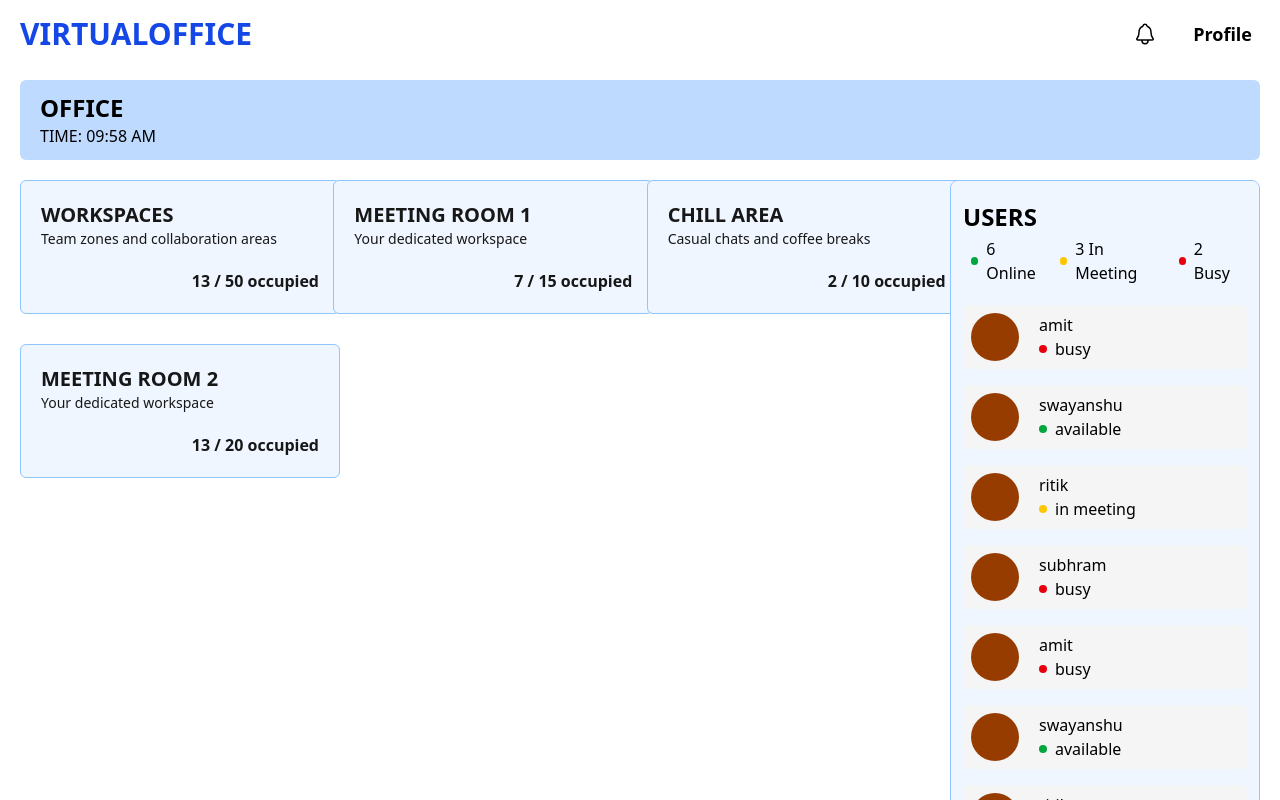
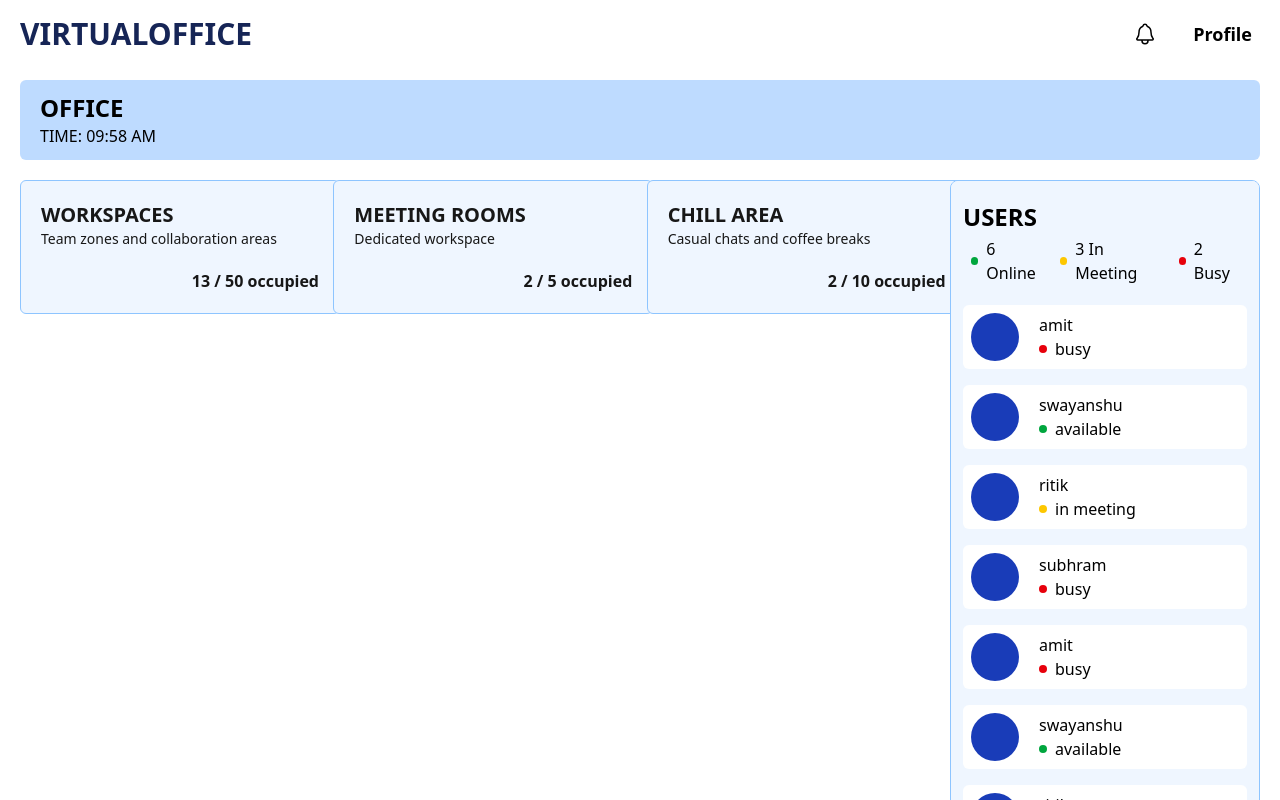
Before and after one commit to Swayanshu004/virtualoffice, a React (Vite) app: page / in a window 1280 px wide. Shown: the top 800 px of the page. Built offline with nearby package versions, Linux system fonts and the light colour scheme.

Commit message:
add meeting room

```diff
--- a/src/App.tsx
+++ b/src/App.tsx
@@ -1,21 +1,24 @@
 import { useState } from 'react'
-import { BrowserRouter, Routes, Route, Link } from 'react-router-dom';
+import { BrowserRouter, Routes, Route } from 'react-router-dom';
 import Home from './components/Home';
 import './App.css'
 import Navbar from './components/Navbar';
 import Workspace from './components/Workspace';
+import Meetingroom from './components/Meetingroom';
+import Chill from './components/Chill';
 
 function App() {
-  // const [count, setCount] = useState(0);
 
   return (
     <div>
       <BrowserRouter>
         <Navbar />
-        <div className='pt-20 px-5'>
+        <div className='py-20 px-5'>
           <Routes>
             <Route path="/" element={<Home />} />
             <Route path="/workspace" element={<Workspace />} />
+            <Route path="/meeting" element={<Meetingroom />} />
+            <Route path="/chill" element={<Chill />} />
           </Routes>
         </div>
       </BrowserRouter>
--- /dev/null
+++ b/src/components/Chill.tsx
@@ -0,0 +1,9 @@
+import React from 'react'
+
+function Chill() {
+  return (
+    <div>Chill</div>
+  )
+}
+
+export default Chill
--- a/src/components/Home.tsx
+++ b/src/components/Home.tsx
@@ -14,10 +14,10 @@ function Home() {
           path: "/workspace",
         },
         {
-          name: "MEETING ROOM 1",
-          description: "Your dedicated workspace",
-          accupencyTotal: 15,
-          accupencyCurrent: 7,
+          name: "MEETING ROOMS",
+          description: "Dedicated workspace",
+          accupencyTotal: 5,
+          accupencyCurrent: 2,
           path: "/meeting",
         },
         {
@@ -26,13 +26,6 @@ function Home() {
             accupencyTotal: 10,
             accupencyCurrent: 2,
             path: "/chill",
-        },
-        {
-          name: "MEETING ROOM 2",
-          description: "Your dedicated workspace",
-          accupencyTotal: 20,
-          accupencyCurrent: 13,
-          path: "/meeting",
         },
       ] as const;
     const users = [
--- /dev/null
+++ b/src/components/Meetingcard.tsx
@@ -0,0 +1,35 @@
+import React from 'react'
+import { IoVideocamOutline } from 'react-icons/io5';
+
+interface meetingType {
+    meetingRoomId: string;
+    topic: string;
+    participants: readonly string[];
+    time: string;
+}
+
+function Meetingcard({meet}:{meet:meetingType}) {
+  return (
+    <div className='w-full md:w-2/5 bg-blue-50 text-neutral-900 p-5 mt-5 border-[1px] border-blue-300 rounded-md' key={meet.meetingRoomId}>
+        <div className=' flex items-center justify-between'>
+            <div className=''>
+                <h1 className="font-bold text-xl">{meet.topic}</h1>
+                <h3 className='flex items-center gap-2 font-medium'>Room no. {meet.meetingRoomId}</h3>
+            </div>
+                <button className='px-2 py-1 bg-white hover:bg-blue-200 duration-300 rounded-md flex items-center gap-2 cursor-pointer'><IoVideocamOutline/> Join</button>
+        </div>
+        <div>
+            <h3 className='font-semibold mt-3'>Participants :</h3>
+            <div className='flex flex-warp gap-10 mt-2'>
+                {
+                    meet.participants.map((id)=>(
+                        <h4 className='bg-blue-100 border-[1px] border-blue-300 px-3 py-2 w-fit rounded-lg'>{id}</h4>
+                    ))
+                }
+            </div>
+        </div>
+    </div>
+  )
+}
+
+export default Meetingcard
--- /dev/null
+++ b/src/components/Meetingroom.tsx
@@ -0,0 +1,76 @@
+import React from 'react'
+import Meetingcard from './Meetingcard';
+
+
+const ongoingMeetings = [
+    {
+      meetingRoomId: "MR001",
+      topic: "Sprint Planning",
+      participants: ["DEVJD0", "DEVJS1", "DEVMJ2", "PROED0"],
+      time: "10:00 AM - 11:30 AM",
+    },
+    {
+      meetingRoomId: "MR002",
+      topic: "UX Design Review",
+      participants: ["DESAC0", "DESLP1", "DESTR2", "DESMB3"],
+      time: "11:00 AM - 12:00 PM",
+    },
+] as const;
+const upcomingMeetings = [
+    {
+      meetingRoomId: "MR003",
+      topic: "Marketing Strategy",
+      participants: ["MBRSW0", "MBRTB1", "MBRKE2", "MBRJR3"],
+      time: "1:00 PM - 2:00 PM",
+    },
+    {
+      meetingRoomId: "MR004",
+      topic: "Backend Architecture Discussion",
+      participants: ["DEVJD0", "DEVAR3", "DEVSC4", "DEVDM5"],
+      time: "2:30 PM - 4:00 PM",
+    },
+    {
+      meetingRoomId: "MR005",
+      topic: "Data Analytics Planning",
+      participants: ["DANSG0", "DANNP1", "DANHC2", "DANDS3"],
+      time: "4:30 PM - 5:30 PM",
+    },
+    {
+      meetingRoomId: "MR006",
+      topic: "Customer Support Training",
+      participants: ["CSURK0", "CSUJW1", "CSUAB2", "CSUBH3"],
+      time: "6:00 PM - 7:00 PM",
+    },
+] as const;
+
+function Meetingroom() {
+  return (
+    <div className='w-full'>
+        <div>
+            <h2 className="text-2xl font-bold tracking-tight">Meeting Rooms</h2>
+            <p className="text-muted-foreground">Team zones and collaboration areas</p>
+        </div>
+        <div className="w-full">
+            <h1 className="font-bold text-2xl mt-7 py-2 border-b-[1px]">Upcoming Meetings</h1>
+            <div className="w-full h-fit flex flex-wrap gap-10">
+            {
+                ongoingMeetings.map((item)=>(
+                    <Meetingcard meet={item}/>
+                ))
+            }
+            </div>
+
+            <h1 className="font-bold text-2xl mt-7 pb-1 border-b-[1px]">Upcoming Meetings</h1>
+            <div className="w-full h-fit flex flex-wrap gap-x-10">
+            {
+                upcomingMeetings.map((item)=>(
+                    <Meetingcard meet={item}/>
+                ))
+            }
+            </div>
+        </div>
+    </div>
+  )
+}
+
+export default Meetingroom
--- a/src/components/Navbar.tsx
+++ b/src/components/Navbar.tsx
@@ -10,7 +10,7 @@ function Navbar() {
     <div className='w-screen px-5 py-3 flex items-center justify-between text-lg font-semibold bg-white/80 backdrop-blur-2xl fixed'>
         <nav>
             <Link to="/">
-                <h1 className='text-3xl font-bold text-blue-700'>VIRTUALOFFICE</h1>
+                <h1 className='text-3xl font-bold text-blue-950'>VIRTUALOFFICE</h1>
             </Link>
         </nav>
         {/* <nav className='flex gap-10'>
--- a/src/components/Usercard.tsx
+++ b/src/components/Usercard.tsx
@@ -16,8 +16,8 @@ function Usercard({ user }: { user: usertype }) {
   console.log(color[user.status]);
 
   return (
-    <div className='w-full bg-neutral-100 flex items-center gap-5 my-4 rounded-md p-2'>
-      <div className='w-12 h-12 bg-amber-800 rounded-full overflow-hidden'></div>
+    <div className='w-full bg-white flex items-center gap-5 my-4 rounded-md p-2'>
+      <div className='w-12 h-12 bg-blue-800 rounded-full overflow-hidden'></div>
       <div>
         <h1>{user.name}</h1>
         <h3 className='flex items-center gap-2'><div className={`w-2 h-2 rounded-full bg-${color[user.status] == "yellow" ? "yellow-400" : `${color[user.status]}-600`}`}></div>{user.status}</h3>
--- a/src/components/Usercard_team.tsx
+++ b/src/components/Usercard_team.tsx
@@ -31,9 +31,9 @@ function Usercard_team({user}:{user:usertype_team}) {
             <h3 className='flex items-center gap-2 font-medium'><div className={`w-2 h-2 rounded-full bg-${color[user.status] == "yellow" ? "yellow-400" : `${color[user.status]}-600`}`}></div>{user.status}</h3>
         </div>
         <div className='flex items-center justify-between mt-5'>
-            <button className='px-2 py-1 bg-white hover:bg-blue-200 rounded-md flex items-center gap-2' onClick={()=>handleClick("voice",user.name)}><MdOutlineKeyboardVoice/>voice</button>
-            <button className='px-2 py-1 bg-white hover:bg-blue-200 rounded-md flex items-center gap-2' onClick={()=>handleClick("video",user.name)}><IoVideocamOutline/>video</button>
-            <button className='px-2 py-1 bg-white hover:bg-blue-200 rounded-md flex items-center gap-2' onClick={()=>handleClick("chat",user.name)}><IoChatboxEllipsesOutline/>chat</button>
+            <button className='px-2 py-1 bg-white hover:bg-blue-200 duration-300 rounded-md flex items-center gap-2 cursor-pointer' onClick={()=>handleClick("voice",user.name)}><MdOutlineKeyboardVoice/>voice</button>
+            <button className='px-2 py-1 bg-white hover:bg-blue-200 duration-300 rounded-md flex items-center gap-2 cursor-pointer' onClick={()=>handleClick("video",user.name)}><IoVideocamOutline/>video</button>
+            <button className='px-2 py-1 bg-white hover:bg-blue-200 duration-300 rounded-md flex items-center gap-2 cursor-pointer' onClick={()=>handleClick("chat",user.name)}><IoChatboxEllipsesOutline/>chat</button>
         </div>
     </div>
   )
--- a/src/components/Workspace.tsx
+++ b/src/components/Workspace.tsx
@@ -102,7 +102,7 @@ function Workspace() {
         <div>
             {teams.map((team, i) => (
             <div key={i} className="w-full mt-5">
-                <h3 className="text-xl font-bold border-b-[1px] px-5 py-2">{team.name} Team</h3>
+                <h3 className="text-xl font-bold border-b-[1px] py-2">{team.name} Team</h3>
                 <div className="w-full flex flex-wrap flex-col md:flex-row gap-x-10">
                     {team.members.map((member) => (
                         <Usercard_team user={member}/>
```
